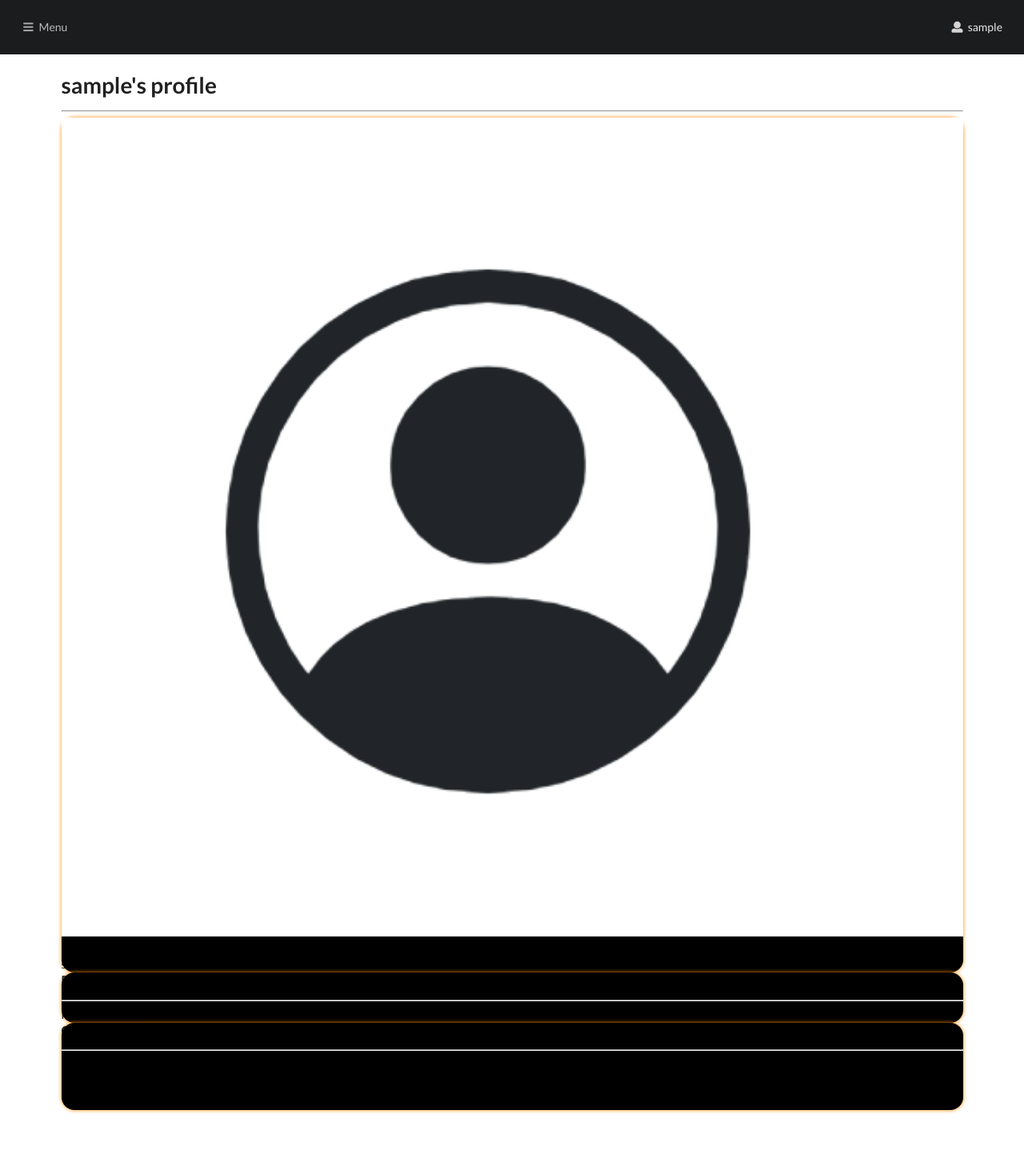
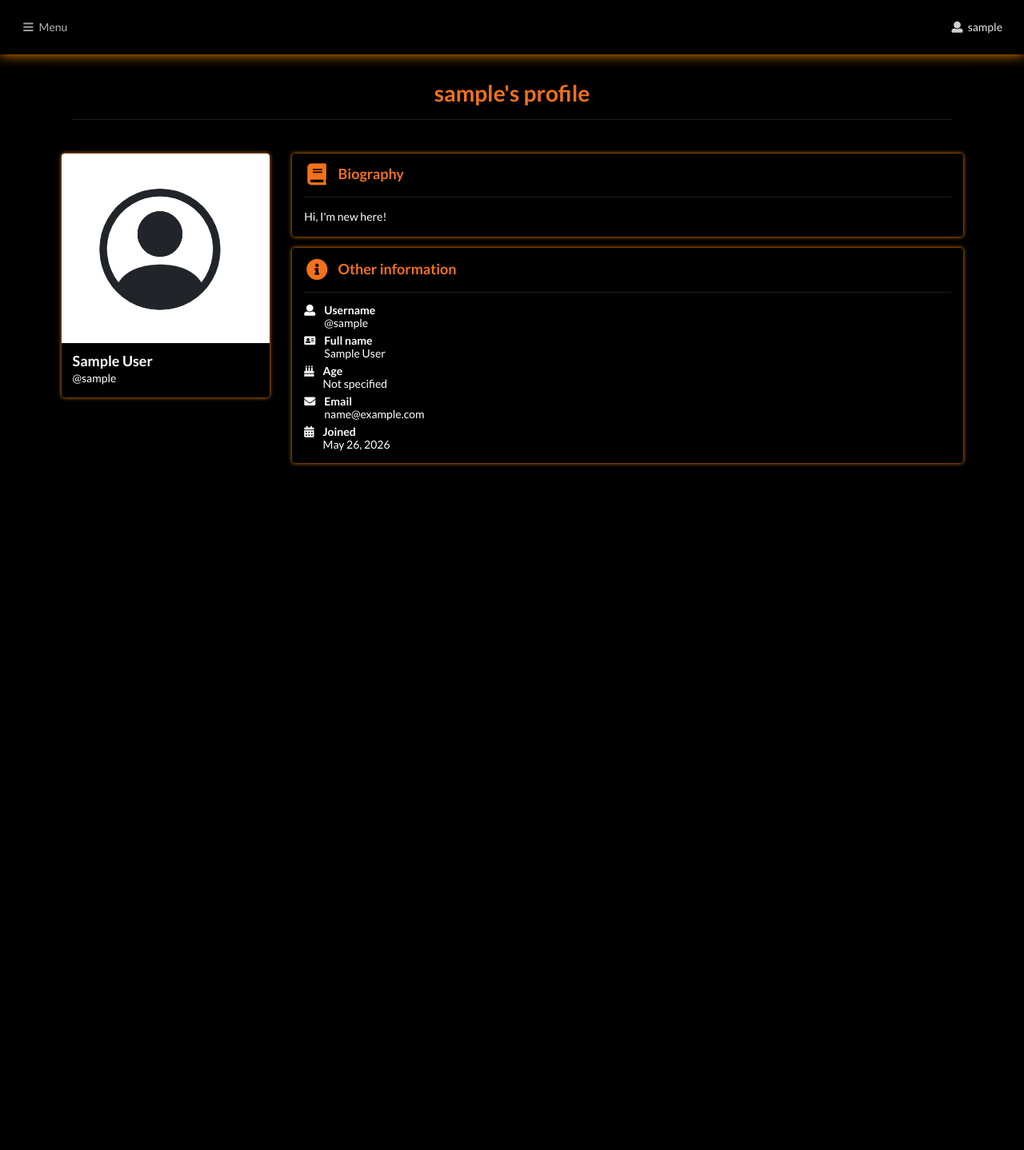
Before and after one commit to aixandrolab/simple-social-network, a Django app: page /profile/ in a window 1280 px wide. Shown: the whole page at 80% size. After the commit the page ends 583 px from the top, so only its background shows below. Run offline with Django 5.2, Linux system fonts and the light colour scheme; the visitor is signed in with stand-in values (Sample User, id 1); data comes from the database, SQL or seed files in the repository.

Commit message:
feat: restyle all page from bootstrap to semantic ui

```diff
--- a/core/forms.py
+++ b/core/forms.py
@@ -5,14 +5,14 @@ class LoginForm(forms.Form):
     username = forms.CharField(
         max_length=100,
         widget=forms.TextInput(attrs={
-            'class': 'form-control text-light bg-dark',
+            'class': 'field',
             'style': 'border-color: darkorange'
         }),
         error_messages={'required': 'Username is required!'}
     )
     password = forms.CharField(
         widget=forms.PasswordInput(attrs={
-            'class': 'form-control text-light bg-dark',
+            'class': 'form-control',
             'style': 'border-color: darkorange'
         }),
         error_messages={'required': 'Password is required!'}
--- a/profiles/templates/profiles/profile_detail.html
+++ b/profiles/templates/profiles/profile_detail.html
@@ -3,54 +3,91 @@
 {% block title %}{{ profile.user.username }}'s profile{% endblock %}
 
 {% block content %}
-    <div class="container">
-        <h1 class="text-center">{{ profile.user.username }}'s profile</h1>
-        <hr class="text-orange">
-        <div class="row">
-            <div class="col-lg-4 col-md-12 mb-4">
-                <div class="p-3 card-custom position-relative explore-block-style w-100">
-                    <img src="{{ profile.avatar_url }}" alt="{{ profile.full_name }}" class="img-fluid rounded mb-3" style="width: 100%;">
+<div class="ui container">
+    <div class="ui center aligned segment" style="background: none; border: none; box-shadow: none;">
+        <h1 class="ui orange header">
+            {{ profile.user.username }}'s profile
+        </h1>
+        <div class="ui divider"></div>
+    </div>
 
-                    <div class="text-center">
-                        <div class="fw-bold fs-4 mt-2 text-light">{{ profile.full_name }}</div>
-                        <div class="mb-2">
-                            <i class="bi bi-at"></i> {{ profile.user.username }}
+    <div class="ui grid">
+        <div class="four wide computer sixteen wide mobile column customcard">
+            <div class="ui card" style="box-shadow: 0 0 5px 0 darkorange;">
+                <div class="image">
+                    <img src="{{ profile.avatar_url }}" alt="{{ profile.full_name }}">
+                </div>
+                <div class="content">
+                    <div class="header">{{ profile.full_name|default:profile.user.username }}</div>
+                    <div class="meta">@{{ profile.user.username }}</div>
+                </div>
+            </div>
+        </div>
+
+        <div class="twelve wide computer sixteen wide mobile column">
+            <div class="ui segment" style="box-shadow: 0 0 5px 0 darkorange;">
+                <h3 class="ui orange header">
+                    <i class="book icon"></i>
+                    <div class="content">Biography</div>
+                </h3>
+                <div class="ui divider"></div>
+                <p>{{ profile.biography|default:"No biography provided yet." }}</p>
+            </div>
+
+            <div class="ui segment" style="box-shadow: 0 0 5px 0 darkorange;">
+                <h3 class="ui orange header">
+                    <i class="info circle icon"></i>
+                    <div class="content">Other information</div>
+                </h3>
+                <div class="ui divider"></div>
+
+                <div class="ui list">
+                    <div class="item">
+                        <i class="user icon"></i>
+                        <div class="content">
+                            <span class="header">Username</span>
+                            <div class="description">@{{ profile.user.username }}</div>
                         </div>
                     </div>
-                </div>
-            </div>
 
-            <div class="col-lg-8 col-md-12">
-                <div class="p-3 card-custom position-relative explore-block-style w-100 mb-4">
-                    <h4 class="text-primary mb-3"><i class="bi bi-person-lines-fill"></i> Biography</h4>
-                    <hr>
-                    <p class="fs-5">
-                        {{ profile.biography }}
-                    </p>
-                </div>
+                    {% if profile.full_name %}
+                    <div class="item">
+                        <i class="address card icon"></i>
+                        <div class="content">
+                            <span class="header">Full name</span>
+                            <div class="description">{{ profile.full_name }}</div>
+                        </div>
+                    </div>
+                    {% endif %}
 
-                <div class="p-3 card-custom position-relative explore-block-style w-100">
-                    <h4 class="text-primary mb-3"><i class="bi bi-chat-dots-fill"></i> Other information</h4>
-                    <hr>
-                    <ul class="list-unstyled">
-                        <li class="mb-3">
-                            <i class="bi bi-person-fill text-primary fs-5 me-3"></i>
-                            <span class="text-light fw-semibold">Username:</span>
-                            <span class="text-secondary ms-2">@{{ profile.user.username }}</span>
-                        </li>
-                        <li class="mb-3">
-                            <i class="bi bi-clock text-primary fs-5 me-3"></i>
-                            <span class="text-light fw-semibold">Age:</span>
-                            <span class="text-secondary ms-2">{{ profile.age }}</span>
-                        </li>
-                        <li class="mb-3">
-                            <i class="bi bi-envelope-fill text-primary fs-5 me-3"></i>
-                            <span class="text-light fw-semibold">Email:</span>
-                            <span class="text-secondary ms-2">{{ profile.user.email|default:"Not provided" }}</span>
-                        </li>
-                    </ul>
+                    <div class="item">
+                        <i class="birthday cake icon"></i>
+                        <div class="content">
+                            <span class="header">Age</span>
+                            <div class="description">{{ profile.age|default:"Not specified" }}</div>
+                        </div>
+                    </div>
+
+                    <div class="item">
+                        <i class="envelope icon"></i>
+                        <div class="content">
+                            <span class="header">Email</span>
+                            <div class="description">{{ profile.user.email|default:"Not provided" }}</div>
+                        </div>
+                    </div>
+
+                    {% if profile.user.date_joined %}
+                    <div class="item">
+                        <i class="calendar alternate icon"></i>
+                        <div class="content">
+                            <span class="header">Joined</span>
+                            <div class="description">{{ profile.user.date_joined|date:"F j, Y" }}</div>
+                        </div>
+                    </div>
+                    {% endif %}
                 </div>
             </div>
         </div>
     </div>
+</div>
 {% endblock %}
--- a/static/css/styles.css
+++ b/static/css/styles.css
@@ -1,5 +1,5 @@
 body {
-   background: black;
+   background: black !important;
 }
 
 .bg-orange {
@@ -24,3 +24,21 @@ body {
     background: black;
     border-radius: 16px;
 }
+
+.ui.sidebar.custom-shadow {
+    box-shadow: 0 0 15px 0 darkorange !important;
+    z-index: 1001 !important;
+}
+
+.header, .meta, .description {
+    color: white !important;
+}
+
+.segment, .card {
+    background: black !important;
+    color: white;
+}
+
+.text-light {
+    color: white !important;
+}
--- a/templates/base.html
+++ b/templates/base.html
@@ -13,25 +13,29 @@
 
     <div class="ui vertical inverted sidebar menu left">
         <div class="item">
-        <div class="header">Navigation</div>
+            <div class="header">{{ site_config.name }}</div>
             <div class="menu">
                 <a class="item" href="{% url 'core:home' %}">
                     <i class="home icon"></i> Home
                 </a>
+                {% if request.user.is_authenticated %}
+                    <a class="item" href="{% url 'profiles:profile_detail' %}">
+                        <i class="user icon"></i> Profile
+                    </a>
+                    <a class="item" href="{% url 'profiles:logout' %}">
+                        <i class="sign-out icon"></i> Logout
+                    </a>
+                {% else %}
                     <a class="item" href="{% url 'core:login' %}">
                         <i class="sign-in icon"></i> Login
-            </a>
-            {% if request.user.is_authenticated %}
-                <a class="item" href="{% url 'profiles:logout' %}">
-                    <i class="sign-out icon"></i> Logout
                     </a>
                 {% endif %}
             </div>
         </div>
     </div>
 
-<div class="pusher">
-    <div class="ui inverted segment" style="border-radius: 0;">
+    <div class="pusher" style="background: black">
+        <div class="ui inverted segment" style="box-shadow: 0 0 15px 0 darkorange !important; border-radius: 0;">
             <div class="ui inverted secondary menu">
                 <a class="item sidebar-toggle">
                     <i class="sidebar icon"></i> Menu
```
Also changed, not shown: core/templates/core/auth/login.html (+19 -7 lines), core/templates/core/index.html (+3 -16 lines), static/favicon.ico (added). Lines whose indentation alone changed are shown as unchanged.
